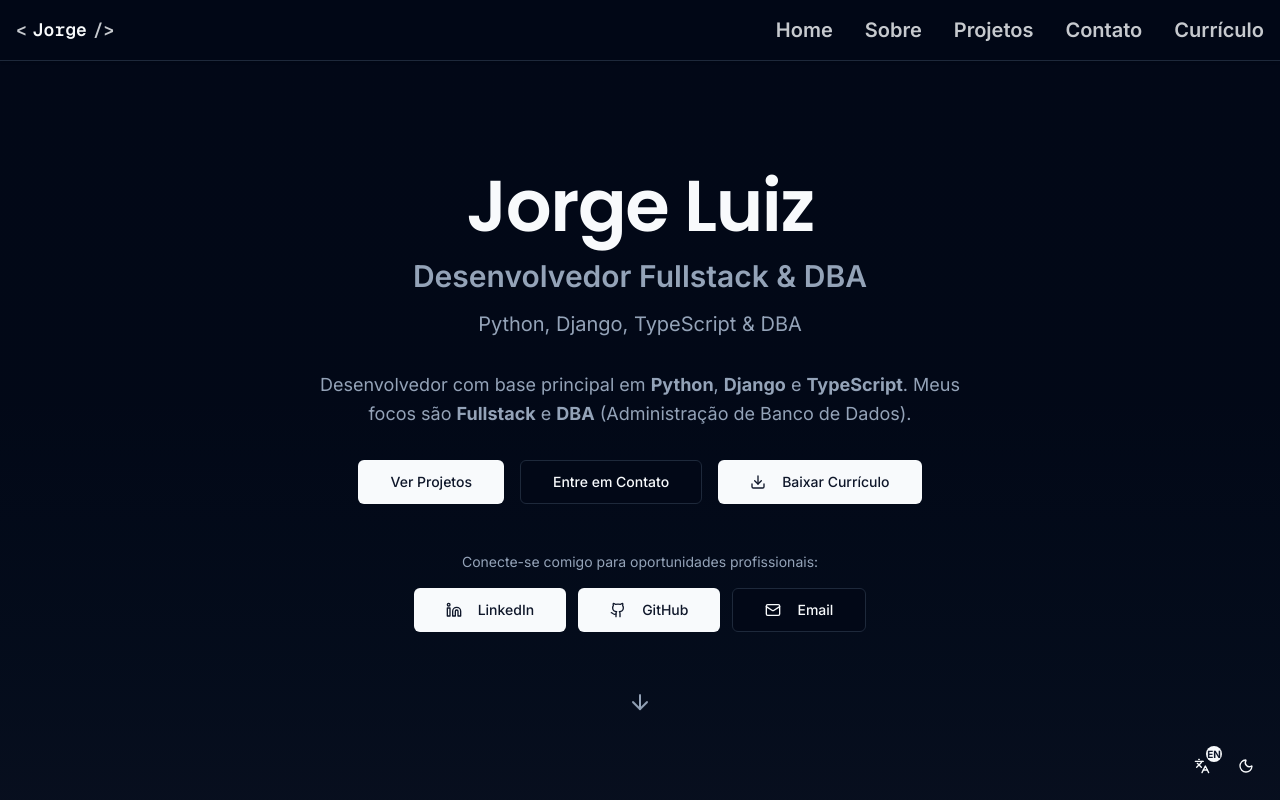
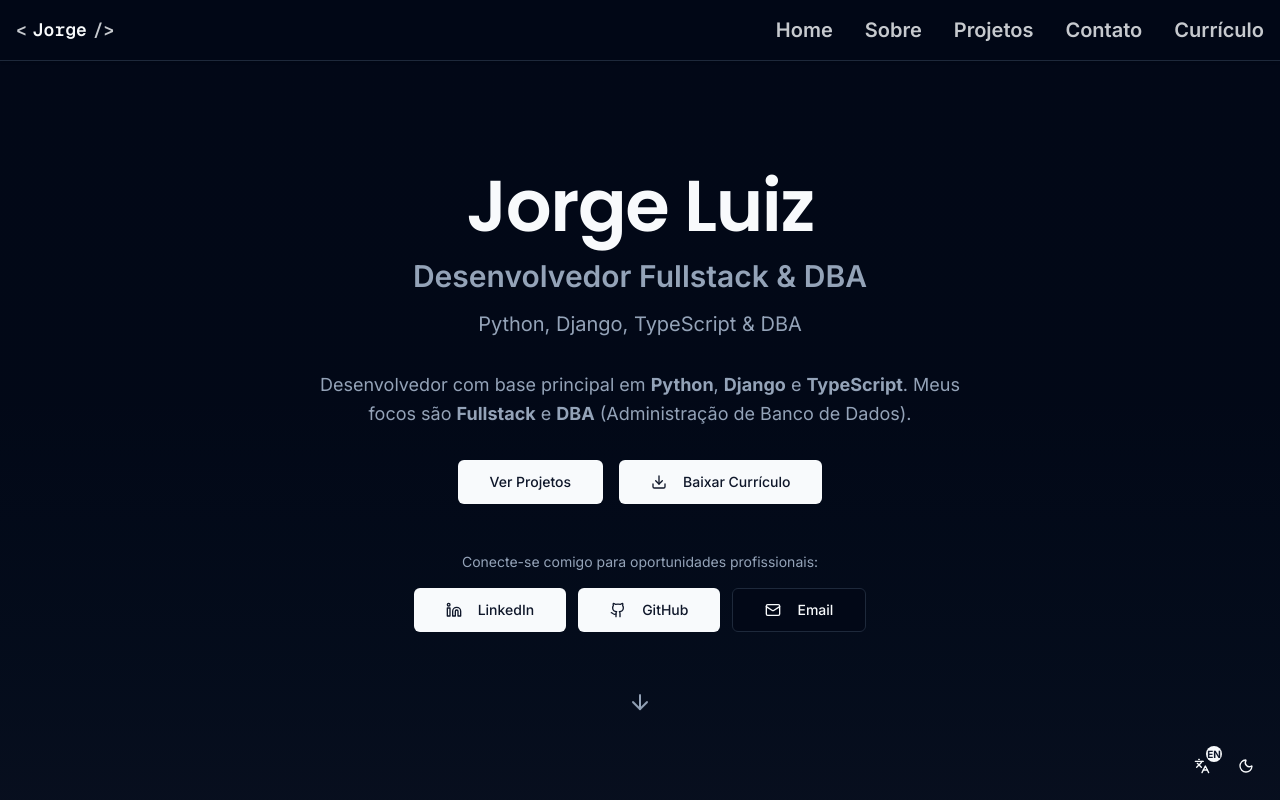
Before and after one commit to Jorgelzz/landingpg, a Next.js app: page / in a window 1280 px wide. Shown: the top 800 px of the page. Built offline with nearby package versions, Linux system fonts and the light colour scheme.

Commit message:
Removido campo redundante

```diff
--- a/components/hero.tsx
+++ b/components/hero.tsx
@@ -51,14 +51,6 @@ export function Hero() {
                 className="w-full sm:w-auto"
               >
                 {t.hero.viewProjects}
-              </Button>
-              <Button
-                variant="outline"
-                size="lg"
-                onClick={() => scrollToSection("#contact")}
-                className="w-full sm:w-auto"
-              >
-                {t.hero.getInTouch}
               </Button>
               <Button
                 variant="default"
```
